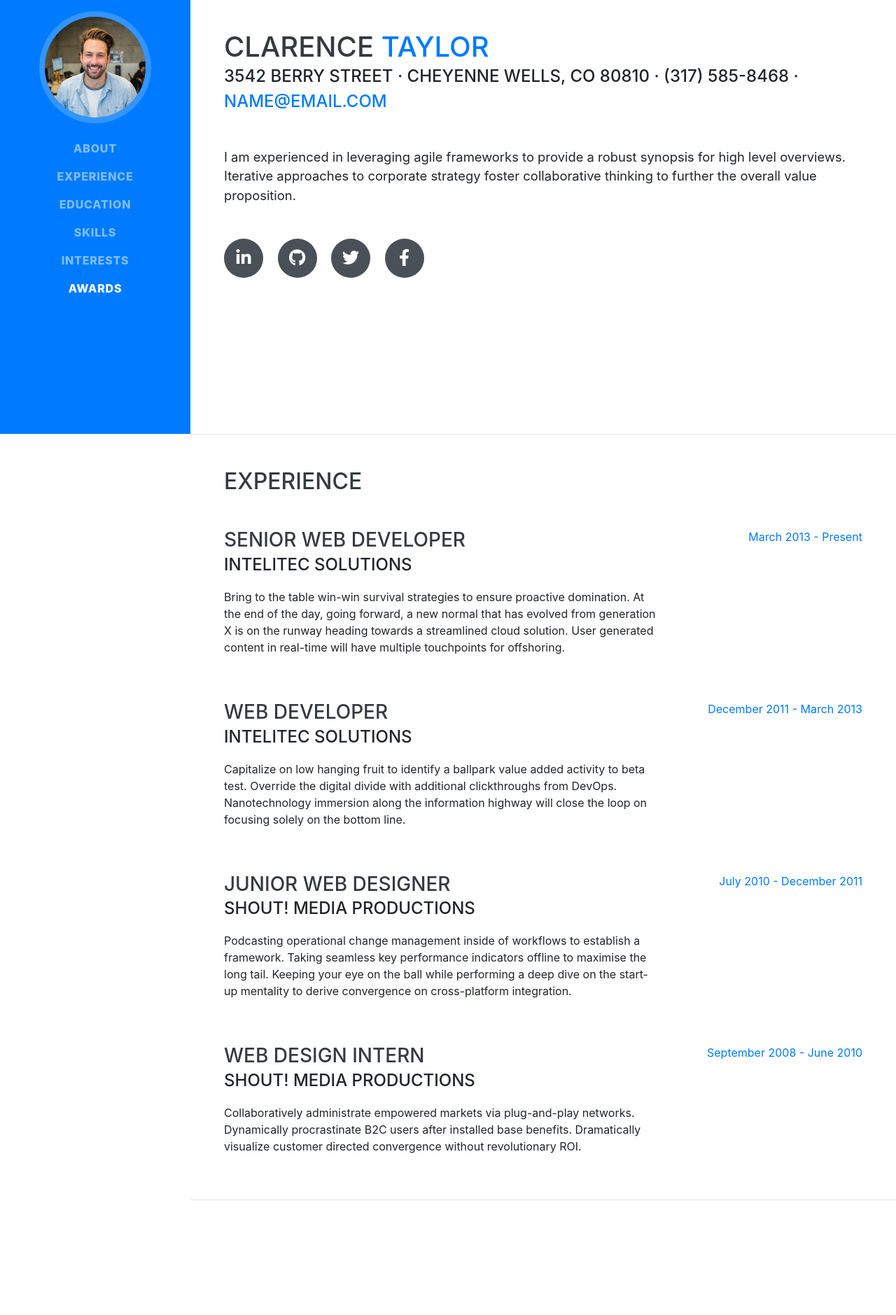
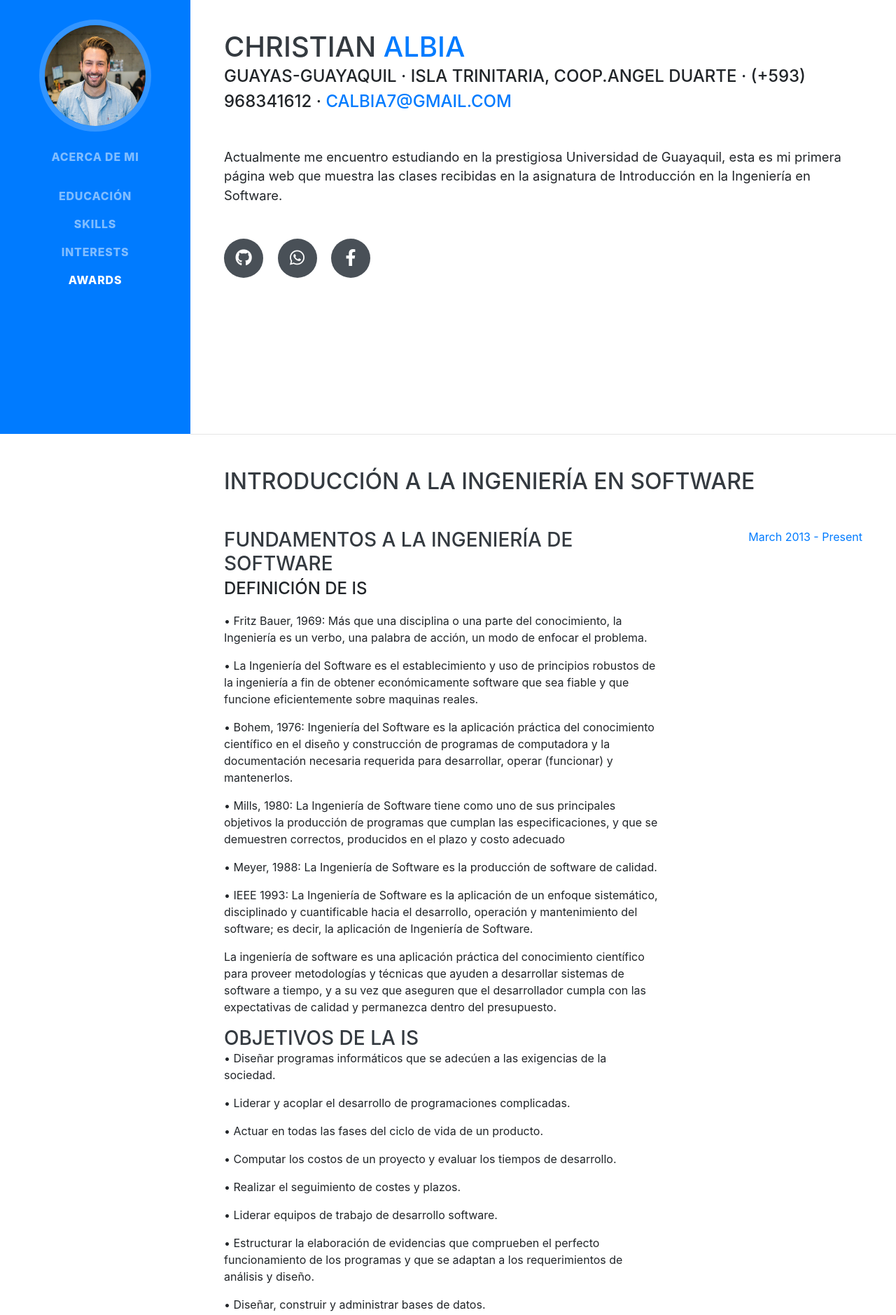
Before and after one commit to Christian20b/Christian20b.github.io, a website with bundled scripts: page index.html in a window 1280 px wide. Shown: the part 180-2059 px from the top of the page at 70% size. Built offline with nearby package versions, Linux system fonts and the light colour scheme; a web font is replaced by a local one.

Commit message:
Update index.html

```diff
--- a/index.html
+++ b/index.html
@@ -8,7 +8,7 @@
   <meta name="description" content="">
   <meta name="author" content="">
 
-  <title>Blog Personal - Start Bootstrap Theme</title>
+  <title>Bienvenidos!-Blog Personal - Start Bootstrap Theme</title>
 
   <!-- Bootstrap core CSS -->
   <link href="vendor/bootstrap/css/bootstrap.min.css" rel="stylesheet">
@@ -27,7 +27,7 @@
 
   <nav class="navbar navbar-expand-lg navbar-dark bg-primary fixed-top" id="sideNav">
     <a class="navbar-brand js-scroll-trigger" href="#page-top">
-      <span class="d-block d-lg-none">Datos</span>
+      <span class="d-block d-lg-none">Christian Albia-Datos</span>
       <span class="d-none d-lg-block">
         <img class="img-fluid img-profile rounded-circle mx-auto mb-2" src="img/profile.jpg" alt="">
       </span>
@@ -38,13 +38,13 @@
     <div class="collapse navbar-collapse" id="navbarSupportedContent">
       <ul class="navbar-nav">
         <li class="nav-item">
-          <a class="nav-link js-scroll-trigger" href="#about">About</a>
+          <a class="nav-link js-scroll-trigger" href="#about">Acerca de mi</a>
         </li>
         <li class="nav-item">
-          <a class="nav-link js-scroll-trigger" href="#experience">Experience</a>
+          <a class="nav-link js-scroll-trigger" href="#Introducción a la Ingeniería en Software>Introducción a la Ingeniería en Software</a>
         </li>
         <li class="nav-item">
-          <a class="nav-link js-scroll-trigger" href="#education">Education</a>
+          <a class="nav-link js-scroll-trigger" href="#Educación">Educación</a>
         </li>
         <li class="nav-item">
           <a class="nav-link js-scroll-trigger" href="#skills">Skills</a>
@@ -63,41 +63,57 @@
 
     <section class="resume-section p-3 p-lg-5 d-flex align-items-center" id="about">
       <div class="w-100">
-        <h1 class="mb-0">Clarence
-          <span class="text-primary">Taylor</span>
+        <h1 class="mb-0">Christian
+          <span class="text-primary">Albia</span>
         </h1>
-        <div class="subheading mb-5">3542 Berry Street · Cheyenne Wells, CO 80810 · (317) 585-8468 ·
-          <a href="mailto:name@email.com">name@email.com</a>
+        <div class="subheading mb-5">Guayas-Guayaquil · Isla trinitaria, Coop.Angel Duarte · (+593) 968341612 ·
+          <a href="mailto:calbia7@gmail.com">calbia7@gmail.com</a>
         </div>
-        <p class="lead mb-5">I am experienced in leveraging agile frameworks to provide a robust synopsis for high level overviews. Iterative approaches to corporate strategy foster collaborative thinking to further the overall value proposition.</p>
+        <p class="lead mb-5">Actualmente me encuentro estudiando en la prestigiosa Universidad de Guayaquil, esta es mi primera página web que muestra las clases recibidas en la asignatura de Introducción en la Ingeniería en Software.</p>
         <div class="social-icons">
-          <a href="#">
-            <i class="fab fa-linkedin-in"></i>
           </a>
-          <a href="#">
+          <a link href="https://github.com/Christian20b">
             <i class="fab fa-github"></i>
           </a>
-          <a href="#">
-            <i class="fab fa-twitter"></i>
+          <a href="https://wa.me/593968341612">
+            <i class="fab fa-whatsapp"></i>
           </a>
-          <a href="#">
+          <a href="https://www.facebook.com/christian.albiabazurto">
             <i class="fab fa-facebook-f"></i>
           </a>
         </div>
-      </div>
     </section>
 
     <hr class="m-0">
 
-    <section class="resume-section p-3 p-lg-5 d-flex justify-content-center" id="experience">
+    <section class="resume-section p-3 p-lg-5 d-flex justify-content-center" id="Introducción a la Ingeniería en software">
       <div class="w-100">
-        <h2 class="mb-5">Experience</h2>
+        <h2 class="mb-5">Introducción a la Ingeniería en software</h2>
 
         <div class="resume-item d-flex flex-column flex-md-row justify-content-between mb-5">
           <div class="resume-content">
-            <h3 class="mb-0">Senior Web Developer</h3>
-            <div class="subheading mb-3">Intelitec Solutions</div>
-            <p>Bring to the table win-win survival strategies to ensure proactive domination. At the end of the day, going forward, a new normal that has evolved from generation X is on the runway heading towards a streamlined cloud solution. User generated content in real-time will have multiple touchpoints for offshoring.</p>
+            <h3 class="mb-0">FUNDAMENTOS A LA INGENIERÍA DE SOFTWARE </h3>
+            <div class="subheading mb-3">Definición de IS</div>
+            <p>• Fritz Bauer, 1969: Más que una disciplina o una parte del conocimiento, la Ingeniería es un verbo, una palabra de acción, un modo de enfocar el problema.</p>
+            <p>•  La Ingeniería del Software es el establecimiento y uso de principios robustos de la ingeniería a fin de obtener económicamente software que sea fiable y que funcione eficientemente sobre maquinas reales.<p/>
+            <p>•  Bohem, 1976: Ingeniería del Software es la aplicación práctica del conocimiento científico en el diseño y construcción de programas de computadora y la documentación necesaria requerida para desarrollar, operar (funcionar) y mantenerlos.<p/>
+            <p>•  Mills, 1980: La Ingeniería de Software tiene como uno de sus principales objetivos la producción de programas que cumplan las especificaciones, y que se demuestren correctos, producidos en el plazo y costo adecuado<p/>
+            <p>•  Meyer, 1988: La Ingeniería de Software es la producción de software de calidad.<p/>
+            <p>•  IEEE 1993: La Ingeniería de Software es la aplicación de un enfoque sistemático, disciplinado y cuantificable hacia el desarrollo, operación y mantenimiento del software; es decir, la aplicación de Ingeniería de Software.<p/>
+            <p>La ingeniería de software es una aplicación práctica del conocimiento científico para proveer metodologías y técnicas que ayuden a desarrollar sistemas de software a tiempo, y a su vez que aseguren que el desarrollador cumpla con las expectativas de calidad y permanezca dentro del presupuesto.<p/>
+          <h3 class="mb-0">Objetivos de la IS</h3>
+            <p>•   Diseñar programas informáticos que se adecúen a las exigencias de la sociedad.</p>
+            <p>•   Liderar y acoplar el desarrollo de programaciones complicadas.</p>
+            <p>•   Actuar en todas las fases del ciclo de vida de un producto.</p>
+            <p>•   Computar los costos de un proyecto y evaluar los tiempos de desarrollo.</p>
+            <p>•   Realizar el seguimiento de costes y plazos. </p>
+            <p>•   Liderar equipos de trabajo de desarrollo software.</p>
+            <p>•   Estructurar la elaboración de evidencias que comprueben el perfecto funcionamiento de los programas y que se adaptan a los requerimientos de análisis y diseño.</p>
+            <p>•   Diseñar, construir y administrar bases de datos.</p>
+            <p>•   Liderar y orientar a los programadores durante el desarrollo de aplicaciones.</p>
+            <p>•   Incluir procesos de calidad en los sistemas, calculando métricas e indicadores y chequeando la calidad del software producido.</p>
+
+
           </div>
           <div class="resume-date text-md-right">
             <span class="text-primary">March 2013 - Present</span>
```
